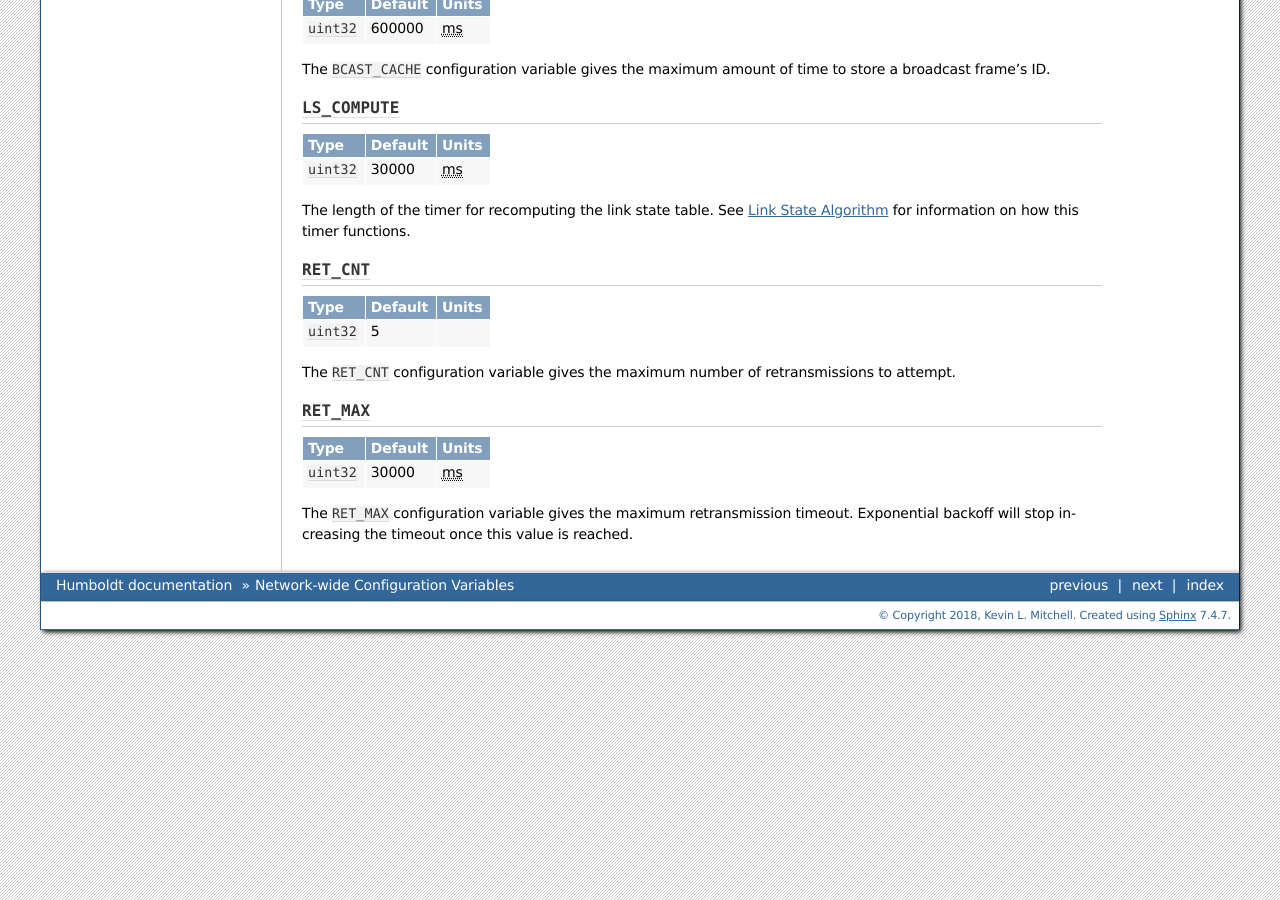
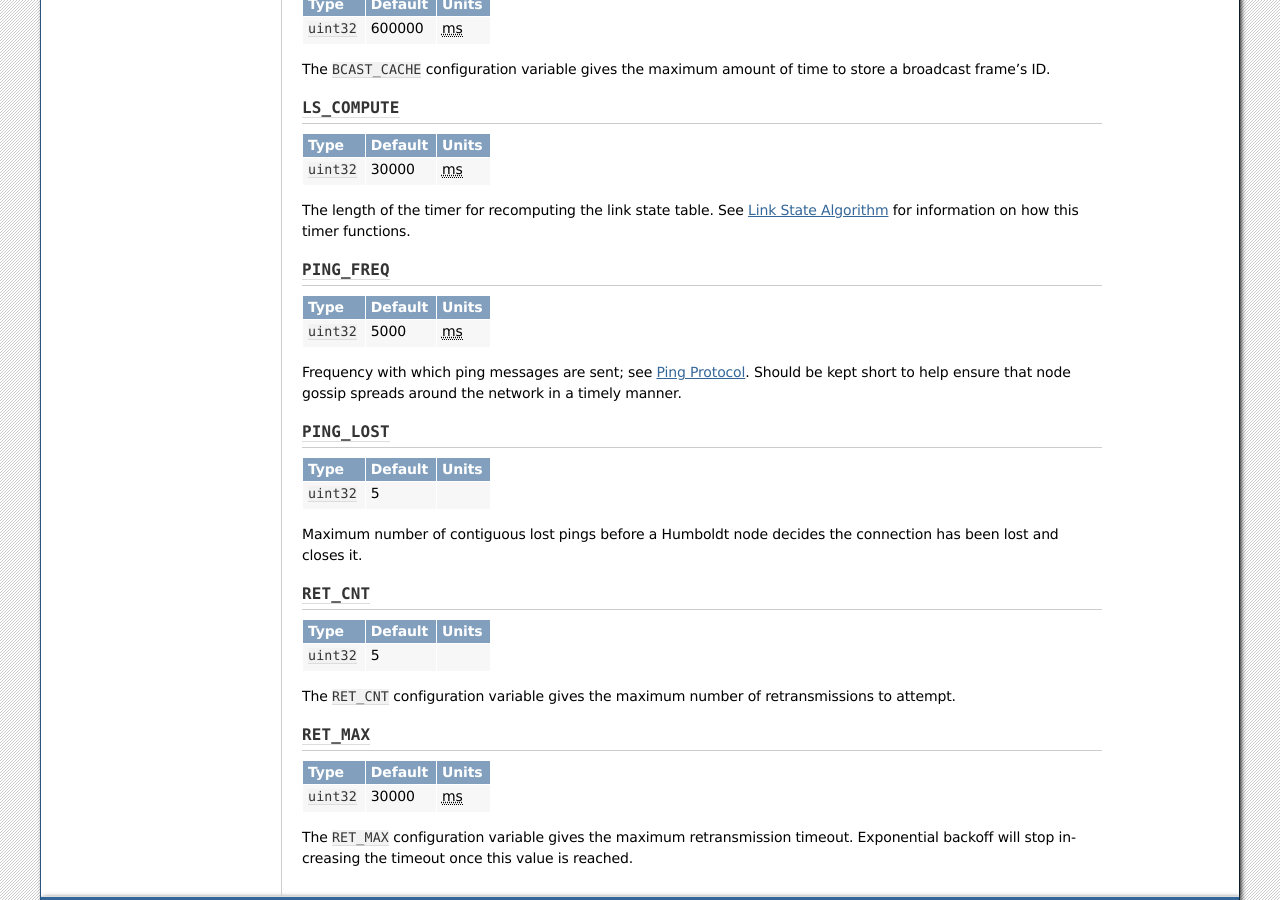
Before and after one commit to hydralang/humboldt-doc, a Sphinx documentation site: the page built from source/configuration.rst, in a window 1280 px wide and 900 px high, scrolled down 981 px. Built offline with Sphinx 7.4.7, drawn with Linux system fonts in a browser that asks for light colours.

Commit message:
Describe the ping protocol
This commit adds a discussion of the ping protocol to the support
protocols chapter.  It also enhances the protobuf files with more
descriptive comments to improve understanding outside the context of the
text.  Finally, the extensions.proto is linked from the basics document's
description of the protobuf encoding, and the message names are added to
the node ID protocol section.

```diff
--- a/source/configuration.rst
+++ b/source/configuration.rst
@@ -134,6 +134,45 @@ The length of the timer for recomputing the link state table.  See
 :ref:`link-state-algorithm` for information on how this timer
 functions.
 
+.. _ping-freq:
+
+``PING_FREQ``
+-------------
+
+.. list-table::
+   :header-rows: 1
+   :widths: auto
+
+   * - Type
+     - Default
+     - Units
+   * - ``uint32``
+     - 5000
+     - :abbr:`ms (milliseconds)`
+
+Frequency with which ping messages are sent; see :ref:`ping-proto`.
+Should be kept short to help ensure that node gossip spreads around
+the network in a timely manner.
+
+.. _ping-lost:
+
+``PING_LOST``
+-------------
+
+.. list-table::
+   :header-rows: 1
+   :widths: auto
+
+   * - Type
+     - Default
+     - Units
+   * - ``uint32``
+     - 5
+     -
+
+Maximum number of contiguous lost pings before a Humboldt node decides
+the connection has been lost and closes it.
+
 .. _ret-cnt:
 
 ``RET_CNT``
--- a/source/glossary.rst
+++ b/source/glossary.rst
@@ -90,6 +90,7 @@ Glossary
        where the Humboldt network has not yet discovered that
        condition.
 
+   gossip protocol
    gossip protocols
        Protocols based on frequent, pair-wise interaction between
        nodes in order to disseminate information across the network.
@@ -162,6 +163,10 @@ Glossary
        The fundamental unit of data in a protocol.  See
        :term:`frame`.
 
+   rumor
+   rumors
+       A piece of data exchanged by a :term:`gossip protocol`.
+
    security layer
        An abstraction in Humboldt that allows security-related
        operations to be performed in isolation from the actual
```
Also changed, not shown: source/basics.rst (+14 -1 lines), source/support.rst (+105 -15 lines), source/tables.rst (+13 -0 lines), 4 other files.
